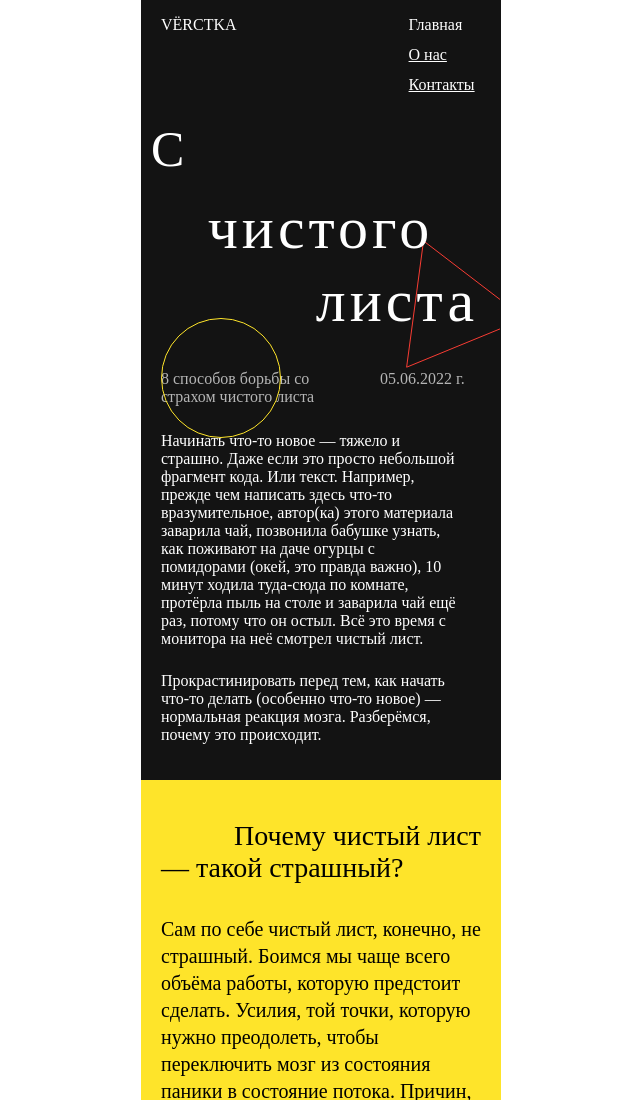
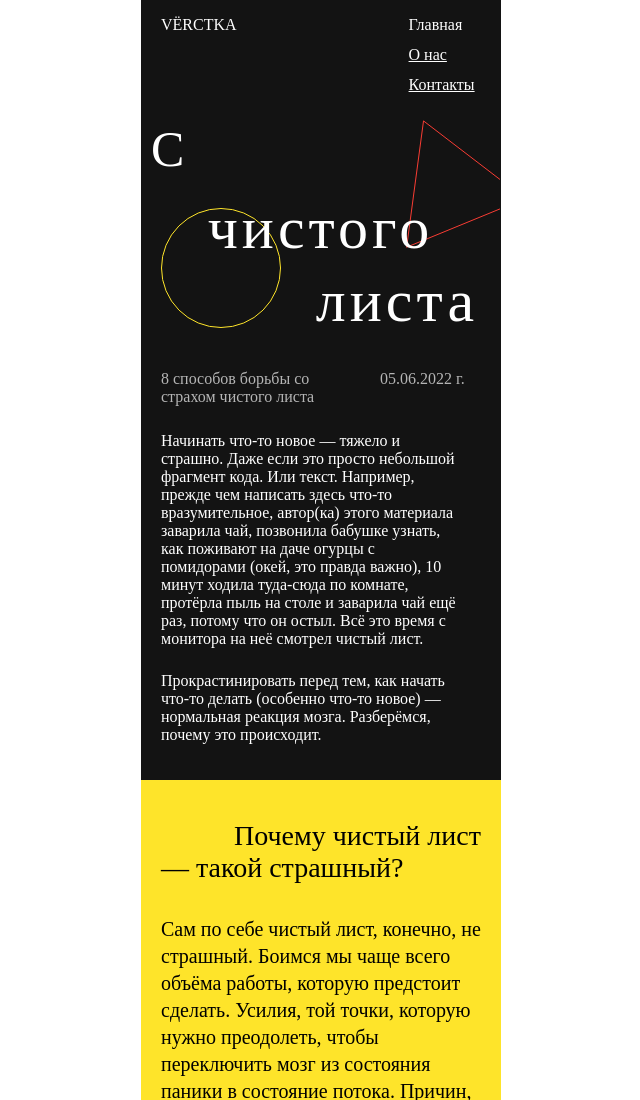
Before and after one commit to atoric4/s-chistogo-lista, a plain HTML site: page index.html in a window 1280 px wide. Shown: the top 1100 px of the page, without its empty margins (319-959 px from the left). Drawn offline with Linux system fonts and the light colour scheme.

Commit message:
ver 1.0.3

```diff
--- a/styles.css
+++ b/styles.css
@@ -12,7 +12,6 @@ p {
 
 ul,
 li {
-
     margin-left: 8px;
     padding-left: 8px;
 }
@@ -72,13 +71,11 @@ li {
     height: 198px;
     margin-left: 20px;
     position: absolute;
-    top: 240px;
 }
 
 .content__svg_figers-Ellipse {
-
     position: relative;
-    top: 70px;
+    top: 80px;
 }
 
 .content__svg_figers-Polygon {
```
